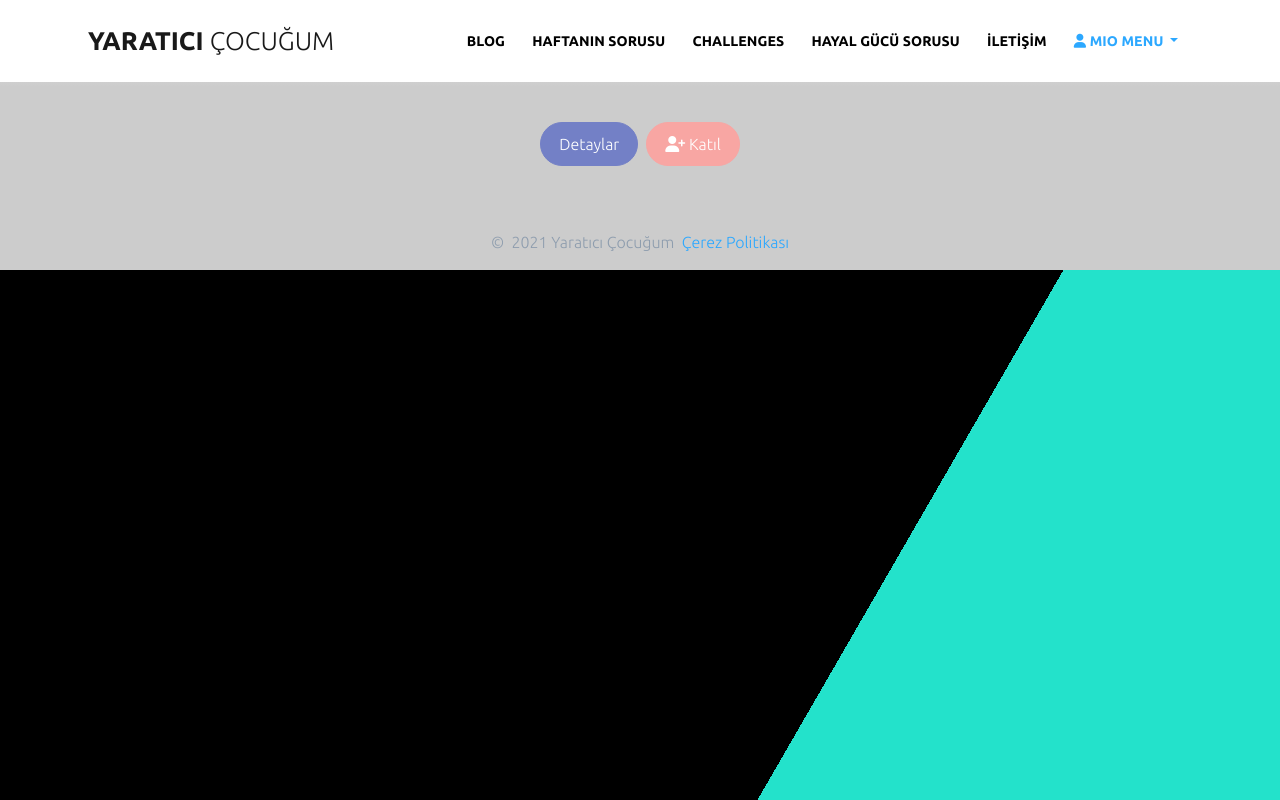
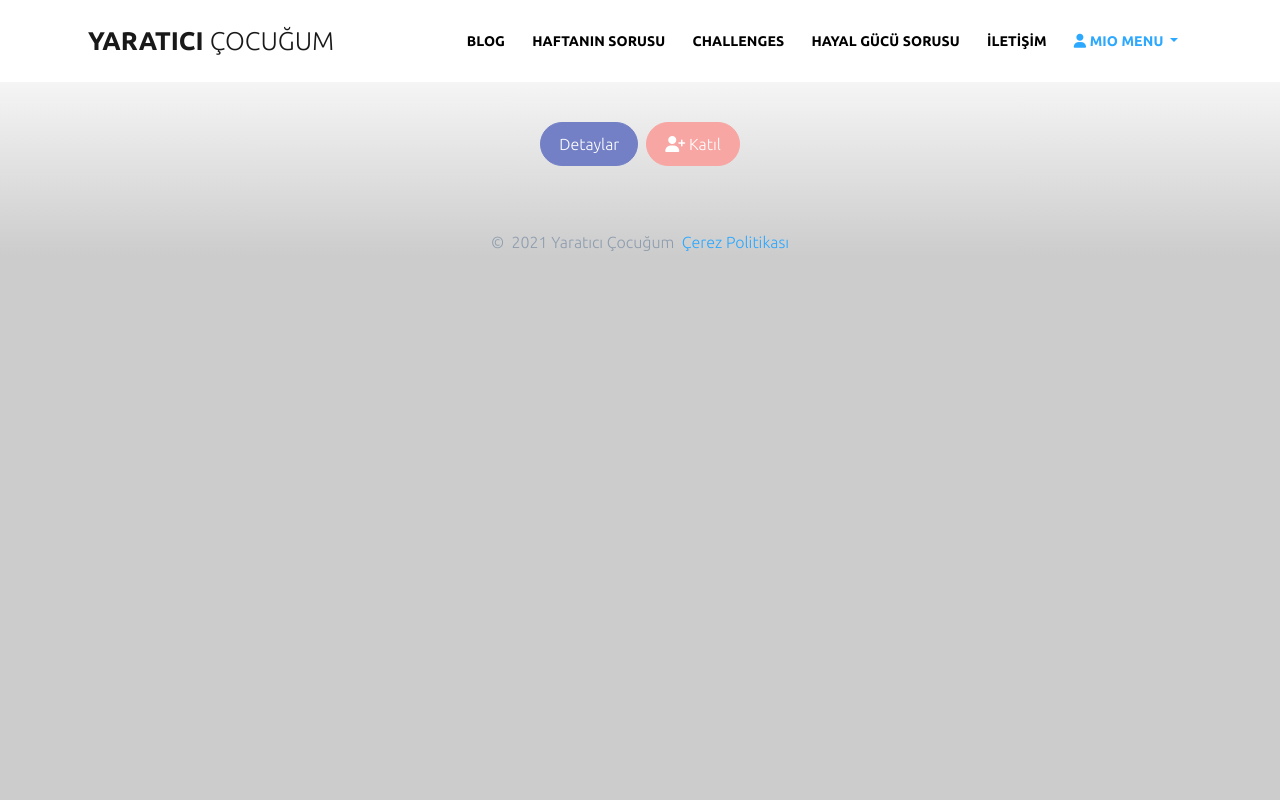
Before and after one commit to erdem-durmaz/Y.C., a Django app: template mysite/templates/gamification/show_challenge.html in a window 1280 px wide. Run offline with Django 3.2, Linux system fonts and the light colour scheme; the template is opened without the code that fills it, so the values that code supplies are empty; some libraries are stand-ins or nearby versions.

```diff
--- a/mysite/templates/gamification/show_challenge.html
+++ b/mysite/templates/gamification/show_challenge.html
@@ -154,17 +154,17 @@
 
     /*     General overwrite     */
     html {
-        background: linear-gradient(-60deg, #23e2cb 30%, black 30%), transparent 0;
+
         background-repeat:no-repeat;
         min-height: 100%;
-        min-width: 1024px;
+
 
         width: 100%;
         height: auto;
       }
 
     body {
-        background: rgb(255,255,255);
+
 background: linear-gradient(180deg, rgba(255,255,255,1) 5%, rgba(204,204,204,1) 32%);
     }
 
```
Also changed, not shown: 1 other file.
